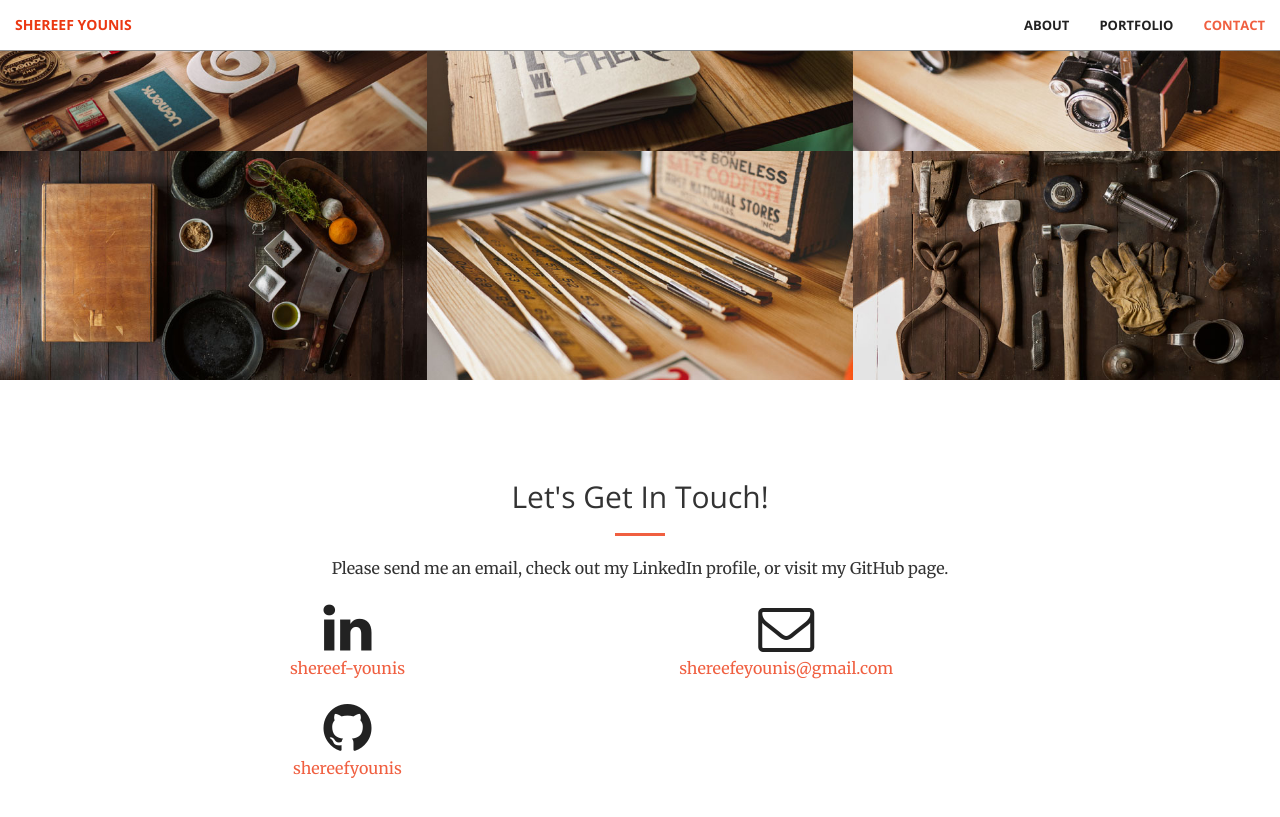
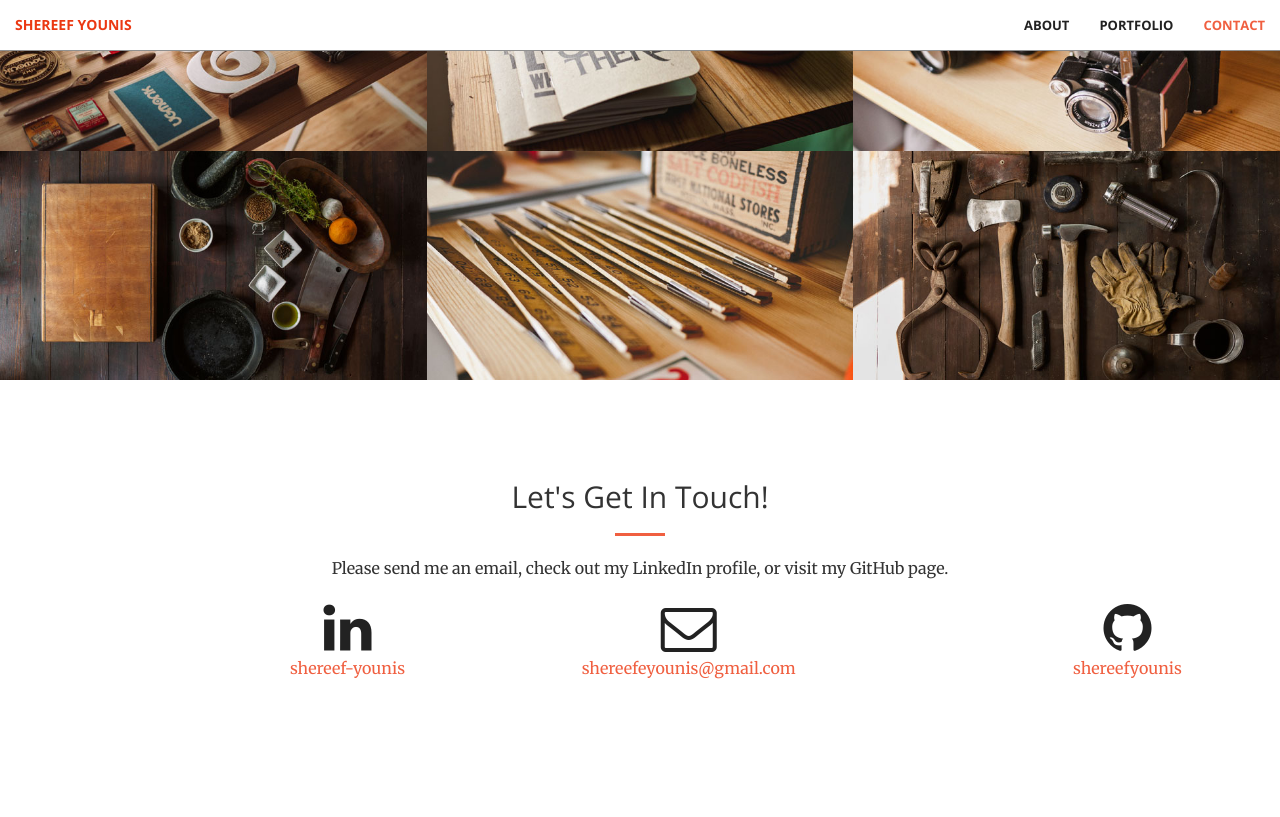
Before and after one commit to shereefyounis/Shereef-Younis-Portfolio, a Jekyll site: the page built from index.html, in a window 1280 px wide and 900 px high, scrolled down 1587 px. Shown: the top 817 px of the window. Built offline with Jekyll 4.4.1, drawn with Linux system fonts in a browser that asks for light colours.

Commit message:
Update contact.html

```diff
--- a/_includes/contact.html
+++ b/_includes/contact.html
@@ -14,7 +14,7 @@
             </a>
         </div>
 
-        <div class="col-lg-3 col-lg-offset-2 text-center">
+        <div class="col-lg-3 col-lg-offset-1 text-center">
             <a href="mailto:{{ site.email }}">
             <i class="fa fa-envelope-o fa-3x wow bounceIn" data-wow-delay=".1s"></i>
                 <p>{{ site.email }}</p>
```
